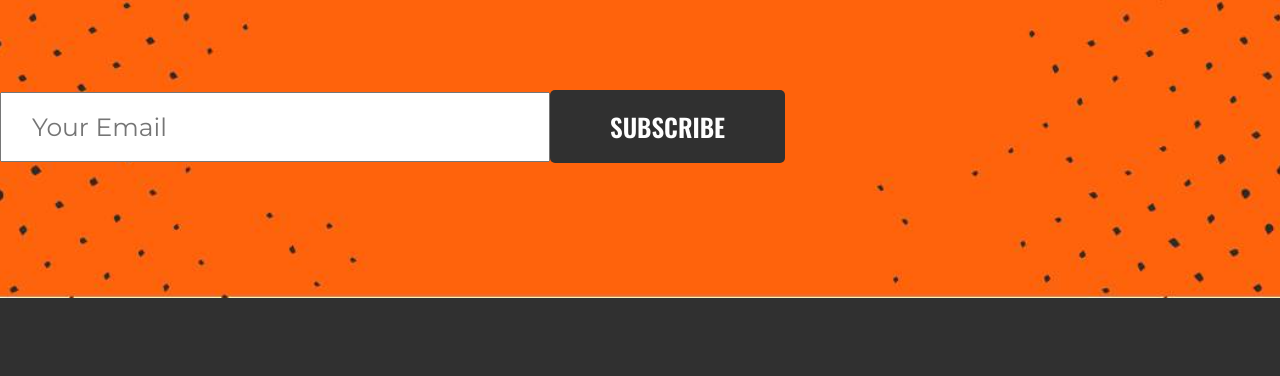
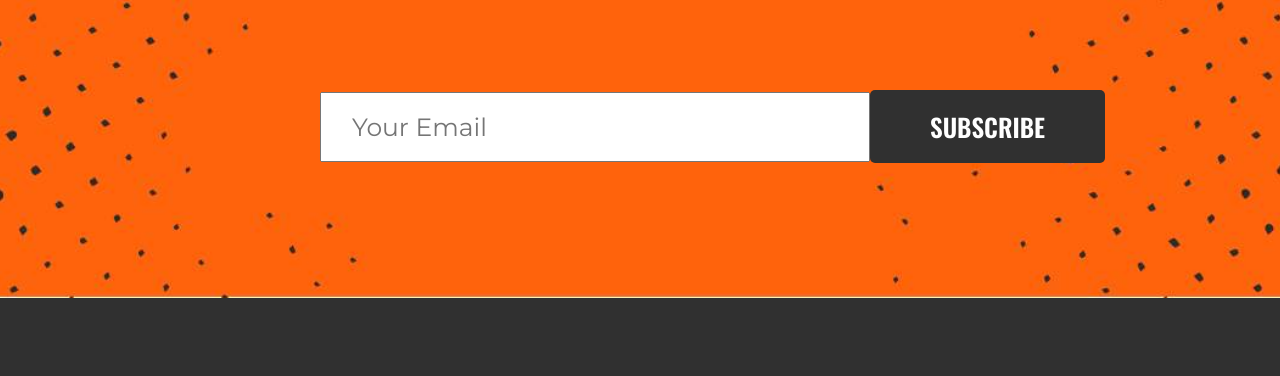
Before and after one commit to Fariha9/musicology, a plain HTML site: page index.html in a window 1280 px wide. Shown: the part 7818-8194 px from the top of the page. Drawn offline with nearby package versions, Linux system fonts and the light colour scheme.

Commit message:
Update style.css

```diff
--- a/css/style.css
+++ b/css/style.css
@@ -382,6 +382,7 @@ nav .search_bar img{
     font-family: var(--secondaryfont);
     font-weight: 400;
     padding: 0px 30px;
+    margin-left: 320px;
 }
 #subscribe a{
     border: 1px;
```
